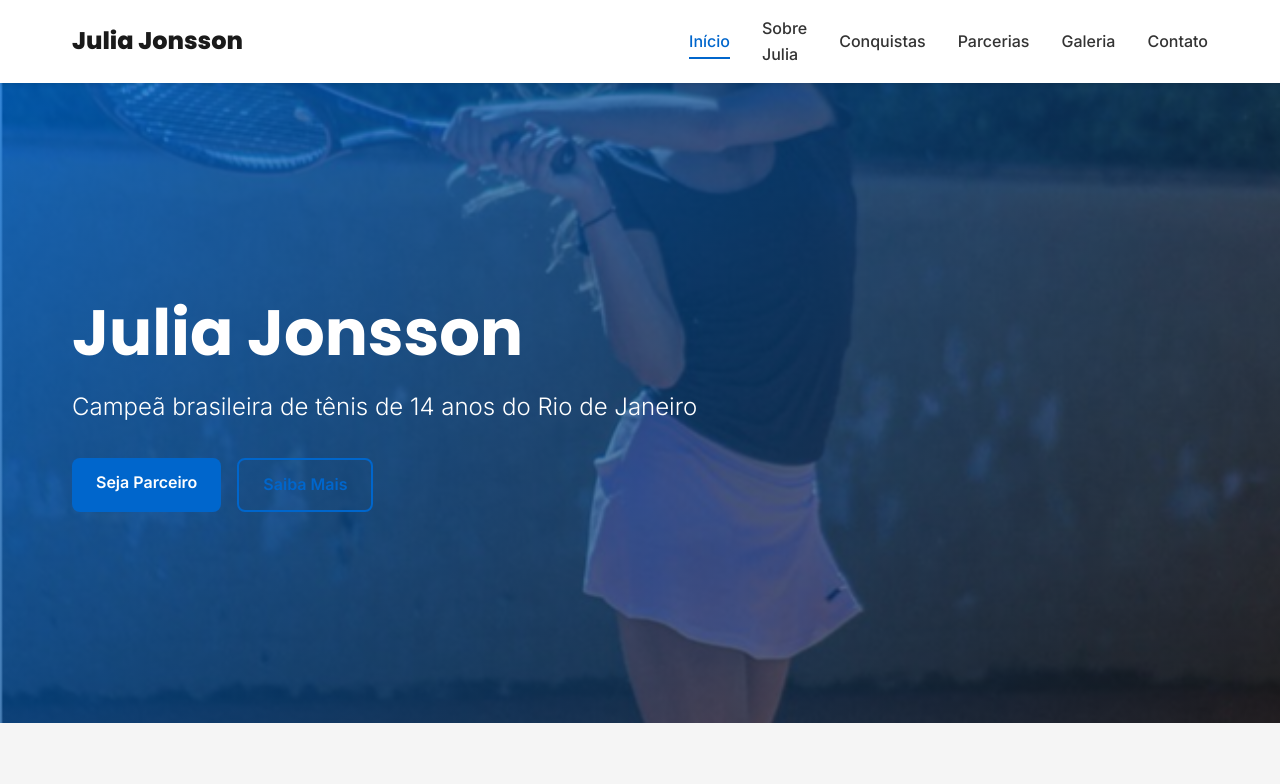
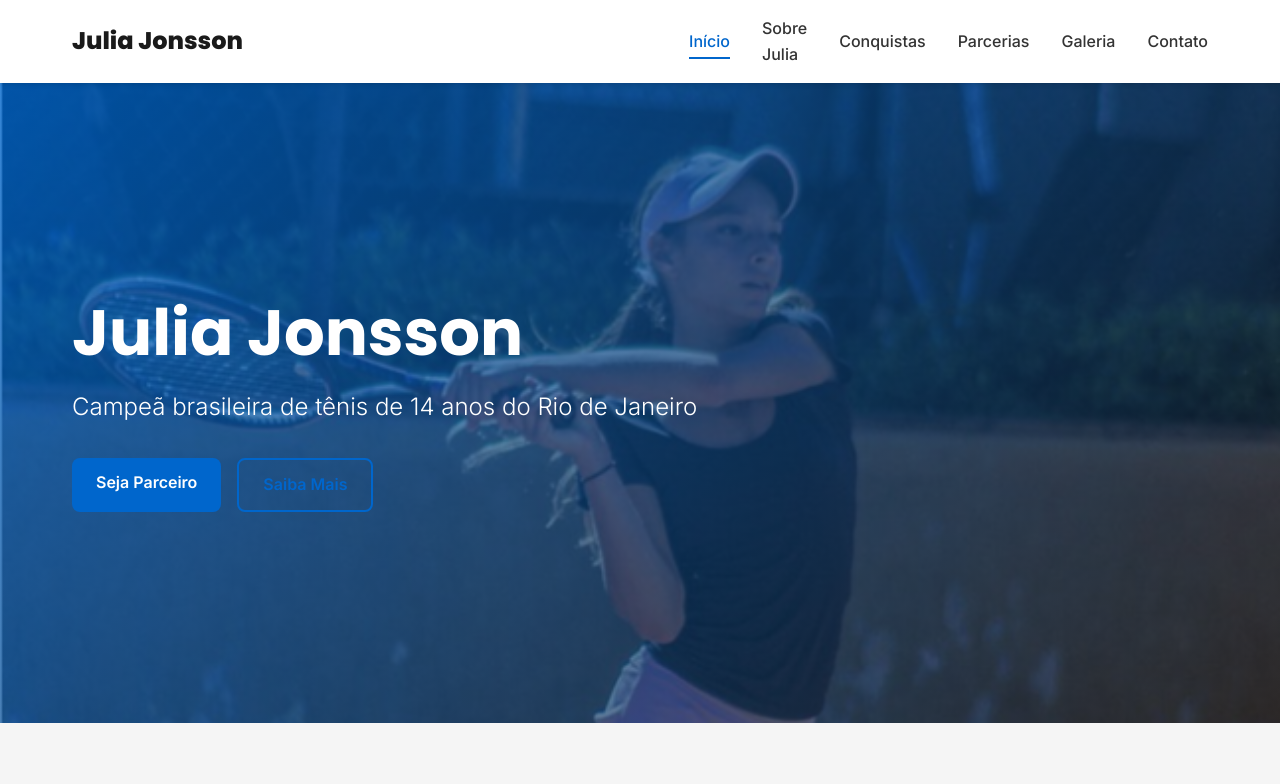
Before and after one commit to Johan-Jo/julia-site, a plain HTML site: page index.html in a window 1280 px wide. Shown: the top 784 px of the page. Drawn offline with Linux system fonts and the light colour scheme.

Commit message:
Fix hero image positioning for desktop - show Julia's face properly

```diff
--- a/assets/css/styles.css
+++ b/assets/css/styles.css
@@ -381,7 +381,13 @@ p {
     width: 100%;
     height: 100%;
     object-fit: cover;
-    object-position: center center;
+    object-position: center 20%;
+}
+
+@media (min-width: 768px) {
+    .hero-image img {
+        object-position: center 30%;
+    }
 }
 
 .hero-content {
```
